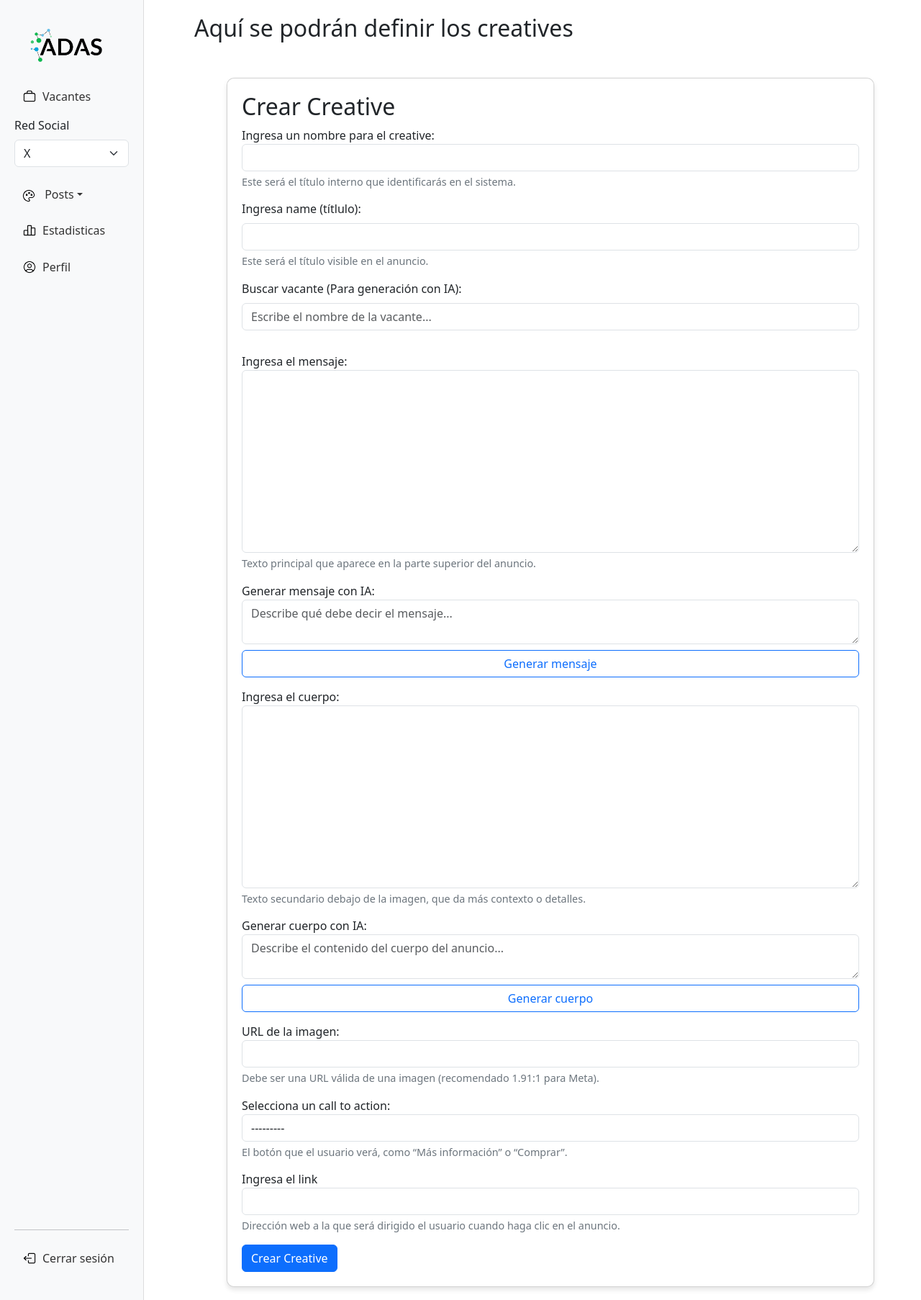
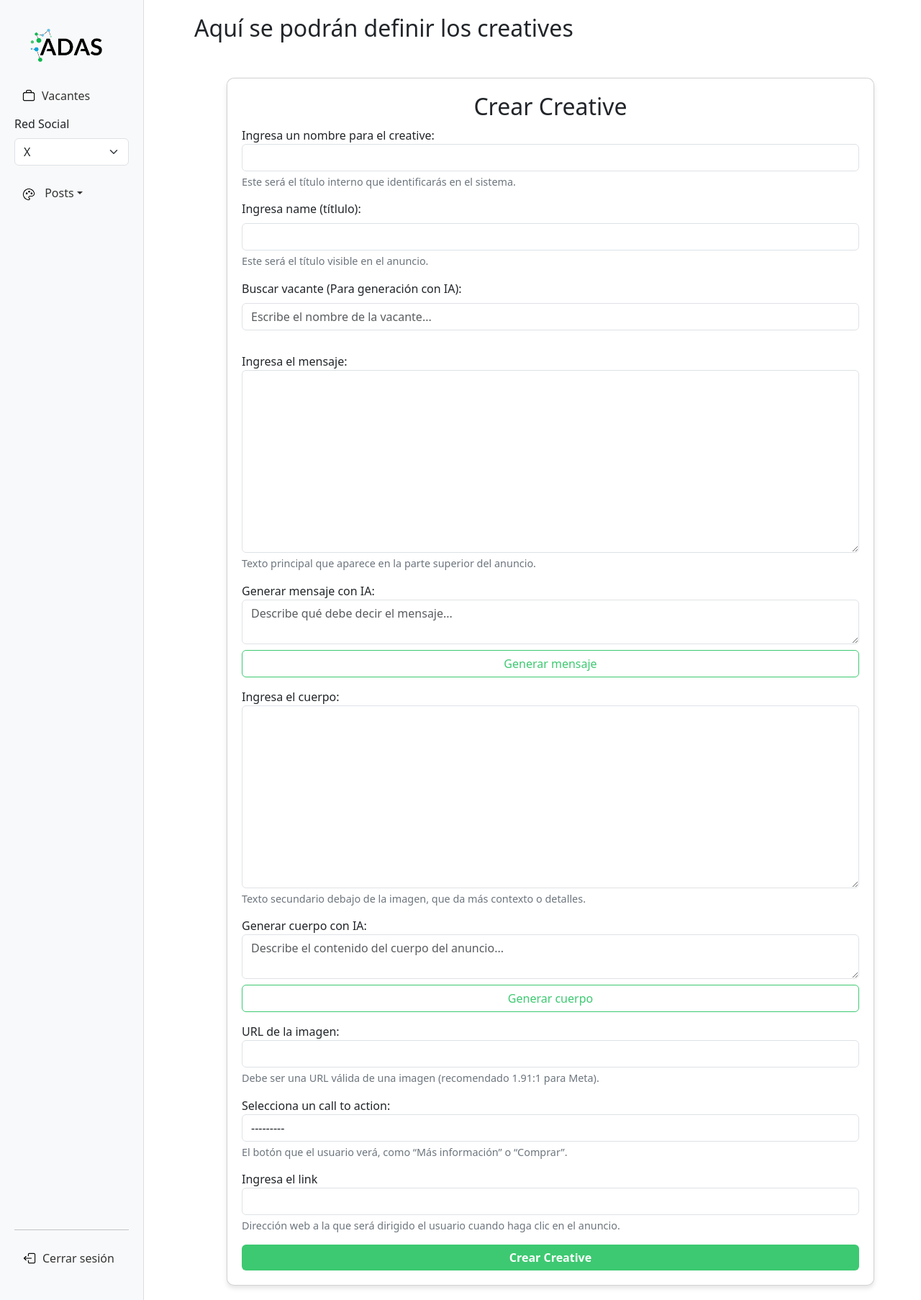
Before and after one commit to CamiloSAcevedo/ProyectoIng.Software, a Django app: page /administrador/crear_creative/ in a window 1280 px wide. Shown: the whole page at 72% size. Run offline with Django 5.2, Linux system fonts and the light colour scheme; some libraries are stand-ins or nearby versions.

Commit message:
Cambios de front

```diff
--- a/adas/templates/home.html
+++ b/adas/templates/home.html
@@ -34,7 +34,7 @@
             </p> <!-- cierro parrafo -->
             <p class="text-secondary fs-5">
                 <!-- texto en strong, o sea resaltado -->
-                Publica en <strong>Facebook, X, Google</strong> y más en segundos.
+                Publica en <strong>Facebook, X e Instragram</strong> y más en segundos.
             </p>
             <form action="{% url 'panel' %}"> <!-- redirigimos a la vista panel -->
                 <!-- submit, envia al hacer click, shadow sombra -->
--- a/adas/templates/servicios.html
+++ b/adas/templates/servicios.html
@@ -21,7 +21,7 @@
             <div class="card h-100 shadow text-center p-4">
                 <img src="{% static 'images/twitter_logo.png' %}" alt="Twitter" class="mx-auto" style="height: 80px;">
                 <h4 class="fw-bold mt-3">Automatización en X (Twitter)</h4>
-                <p>Publica tus twitts de forma automática en X sin preocuparte por los horarios ni la constancia. Ahorra tiempo y mantén tu comunidad activa con solo unos clics.</p>
+                <p>Publica tus twitts de forma automática en X. Ahorra tiempo y mantén tu comunidad activa con solo unos clics.</p>
             </div>
         </div>
 
@@ -30,7 +30,7 @@
             <div class="card h-100 shadow text-center p-4">
                 <img src="{% static 'images/meta_logo.png' %}" alt="Meta" class="mx-auto" style="height: 80px;">
                 <h4 class="fw-bold mt-3">Automatización en Meta</h4>
-                <p>Gestiona tus campañas en Facebook y futuramente en Instagram desde una sola plataforma. Nuestra herramienta te permite programar y lanzar anuncios efectivos para llegar a más clientes.</p>
+                <p>Gestiona tus campañas en Facebook y Instagram desde una sola plataforma. Nuestra herramienta te permite lanzar anuncios efectivos para llegar a más clientes.</p>
             </div>
         </div>
     </div>
--- a/administrador/templates/creative.html
+++ b/administrador/templates/creative.html
@@ -37,6 +37,36 @@
         100% { opacity: 0; display: none; }
     }
 
+    .btn-primary {
+        background-color: #3dc971; /* Color de fondo */
+        border: none; /* Sin borde */
+        color: white; /* Color del texto */
+
+        cursor: pointer; /* Cambiar el cursor al pasar el mouse */
+        font-weight: bold; /* Texto en negrita */
+        transition: background-color 0.3s ease; /* Animación al pasar el mouse */
+    }
+
+    .btn-primary:hover {
+        background-color: #9ee4b8; /* Cambiar el color al pasar el mouse */
+    }
+
+    .btn-generar {
+        background-color: white; /* Color de fondo */
+        border: 1px solid #3dc971; /* Borde verde de 2px */
+        color: #3dc971; /* Color del texto */
+
+        cursor: pointer; /* Cambiar el cursor al pasar el mouse */
+        font-weight: normal; /* Texto en negrita */
+        transition: background-color 0.3s ease; /* Animación al pasar el mouse */
+    }
+
+    .btn-generar:hover {
+        background-color: #9ee4b8; /* Cambiar el color al pasar el mouse */
+        color: white; /* Cambiar el color del texto al pasar el mouse */
+    }
+
+
     .alert {
         animation: fadeOut 6s ease-in-out forwards;
     }
@@ -57,7 +87,7 @@
                 {% endfor %}
             {% endif %}
 
-            <h2>Crear Creative</h2>
+            <h2 style="text-align:center;">Crear Creative</h2>
 
             <form method="POST">
                 {% csrf_token %}
@@ -99,7 +129,7 @@
                     <label for="prompt-message">Generar mensaje con IA:</label>
                     <textarea id="prompt-message" class="form-control" placeholder="Describe qué debe decir el mensaje..."></textarea>
 
-                    <button type="button" class="btn btn-outline-primary mt-2" onclick="generarMessage()">Generar mensaje</button>
+                    <button type="button" class="btn btn-generar mt-2" onclick="generarMessage()">Generar mensaje</button>
                 </div>
 
 
@@ -114,7 +144,7 @@
                 <div class="form-group">
                     <label for="prompt-body">Generar cuerpo con IA:</label>
                     <textarea id="prompt-body" class="form-control" placeholder="Describe el contenido del cuerpo del anuncio..."></textarea>
-                    <button type="button" class="btn btn-outline-primary mt-2" onclick="generarBody()">Generar cuerpo</button>
+                    <button type="button" class="btn btn-generar mt-2" onclick="generarBody()">Generar cuerpo</button>
                 </div>
 
                 <div class="form-group">
@@ -135,7 +165,7 @@
                     <small class="form-text">Dirección web a la que será dirigido el usuario cuando haga clic en el anuncio.</small>
                 </div>
 
-                <button type="submit" class="btn btn-primary">Crear Creative</button>
+                <button type="submit" class="btn btn-primary w-100">Crear Creative</button>
                 {{ form.plataforma }}
 
             </form>
--- a/administrador/templates/mis_creatives.html
+++ b/administrador/templates/mis_creatives.html
@@ -72,7 +72,7 @@
         display: inline-block;
         margin-top: 10px;
         padding: 8px 14px;
-        background-color: #007bff;
+        background-color: #3dc971;
         color: white;
         border-radius: 5px;
         font-size: 0.9em;
--- a/administrador/templates/panel.html
+++ b/administrador/templates/panel.html
@@ -85,7 +85,6 @@
     .btn-logout:hover { /* Estilo al pasar el mouse sobre el botón de cerrar sesión */
         background-color: transparent; /* Fondo transparente */
         border-color: black; /* Borde negro */
-        border-color: black; /* Borde negro */
     }
     .icono { /* Estilo de los iconos */
         width: 20px;  /* Ancho del icono */
@@ -107,6 +106,11 @@
         margin-right: 8px; /* Espacio entre icono y texto */
         vertical-align: middle; /* Alineación vertical */
     }
+    .btn-light {
+        border: none;
+    }
+
+
 
     </style>
 </head>
@@ -287,7 +291,7 @@
                 <ul class="dropdown-menu">
                     <li><a class="dropdown-item" href="{% url 'ad' %}">Crear ad</a></li>
                     <li><a class="dropdown-item" href="{% url 'mis_ads' %}">Mis ads</a></li>
-                    <li><a class="dropdown-item" href="{% url 'mis_solicitudes_contenido' 'ad' %}">Solicitudes de ads</a></li>
+
                     <!-- Enlace a administración ads -->
                     <li><a class="dropdown-item" href="{% url 'mis_solicitudes_contenido' 'ad' %}">Solicitudes de ads</a></li>
                     <!-- Enlace a administración ads -->
@@ -312,15 +316,6 @@
 
         </ul>
 
-
-        <!-- Enlace a "Estadísticas" -->
-        <a href="#" class="btn btn-light">
-            <img src="{% static 'images/estadisticas_icono.png' %}" class="icono"> Estadisticas
-        </a>
-        <!-- Enlace a "Perfil" -->
-        <a href="#" class="btn btn-light">
-            <img src="{% static 'images/user_icono.png' %}" class="icono"> Perfil
-        </a>
 
 
         <!-- Botón de cerrar sesión -->
```
Also changed, not shown: administrador/templates/ad.html (+16 -2 lines), administrador/templates/ad_set.html (+16 -2 lines), administrador/templates/aprobar_contenido.html (+16 -1 lines), administrador/templates/campaña.html (+16 -1 lines), administrador/templates/contenido_pendiente.html (+18 -1 lines), administrador/templates/crear_post.html (+7 -0 lines), administrador/templates/mis_vacantes.html (+24 -1 lines), db.sqlite3.
